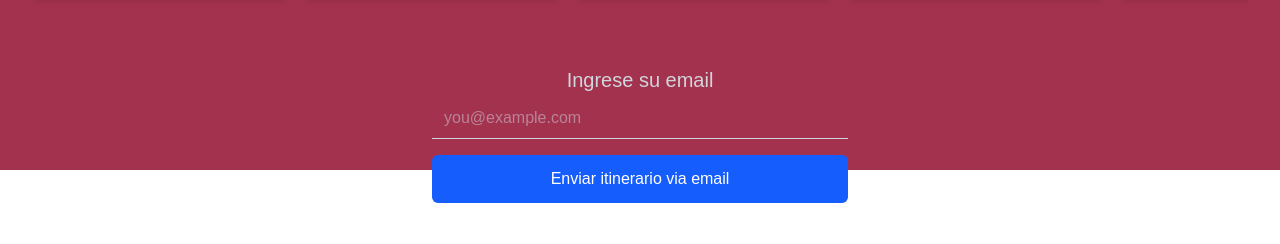
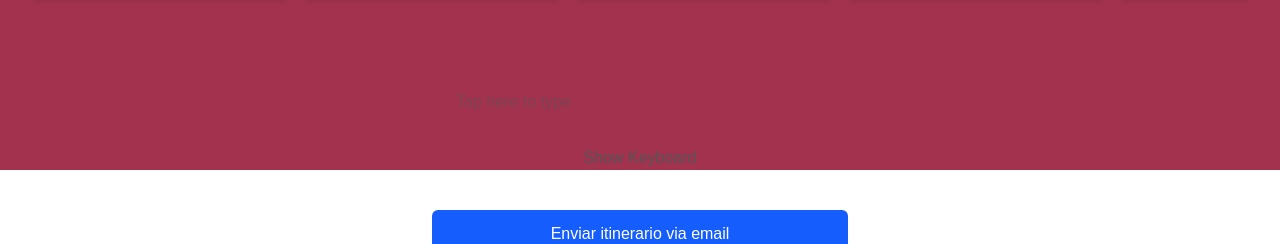
Before and after one commit to JOTALGS/vitivinicultura, a Next.js app: page /enot-planifica in a window 1280 px wide. Shown: the part 1430-1674 px from the top of the page. Built offline with nearby package versions, Linux system fonts and the light colour scheme.

Commit message:
teclado sin estilos

```diff
--- a/src/app/enot-planifica/page.jsx
+++ b/src/app/enot-planifica/page.jsx
@@ -10,6 +10,7 @@ import Card from '@/components/Card'; // Adjust import path as needed
 import Cookies from "js-cookie";
 import emailjs from '@emailjs/browser';
 import ItinerarySender from '@/components/ItinerarySender'; // Adjust import path as needed
+import VirtualKeyboard from '@/components/Keyboard';
 
 const CategoryCarousel = ({ category, items }) => {
   const navigationPrevRef = useRef(null);
--- a/src/components/ItinerarySender.jsx
+++ b/src/components/ItinerarySender.jsx
@@ -2,11 +2,12 @@ import React, { useState, useRef } from 'react';
 import { PDFDocument, rgb, StandardFonts } from 'pdf-lib';
 import Cookies from 'js-cookie';
 import emailjs from '@emailjs/browser';
+import VirtualKeyboard from './Keyboard';
 
 // Dropbox API endpoints
 const DROPBOX_UPLOAD_URL = 'https://content.dropboxapi.com/2/files/upload';
 const DROPBOX_SHARE_URL = 'https://api.dropboxapi.com/2/sharing/create_shared_link_with_settings';
-const DROPBOX_ACCESS_TOKEN = 'sl.u.AFw9-YYMQQCvMOaML1Oh6vfh1HHxsIcD84kJa9G1AX5h2krh0MdvoJ6cJJf4njy225I1577vtY8L80_-UkRNmjn-yvZ2IqaUPC68T6g16-CS_YmAFHNN0aY64nVBC4ZjswQiknIw1L2x9UrWbDdFYry8Og8SYbrZGcCwxuTIfDGmrjevpyniRqmHg6LLSWrQ-XnUz6Tqzf9KmZiaOhB4gadhTv3lVuzlSbudozDij_oxhkKBzt7gN6y5f2_BYH4uxf811jDjbfQasnZLkoZLbCIcMPhy98Vj6Um8FgbXGTLoQhetvi3ZNDBRT7yqi44iV8fJCK5A2HhITIa7l8cZtp085O95DXK6VLTU13-h4WdcWgk5CsNXdh6DbQST-2oLOrn4IsBFhil75ymdP8ytDPyt3fvQo2Sgleon15aNxQNtmg4Ixp4Z2JE8P1esjND3xvBz-D6Fln8J6dpevGFjdPqqiaIf7sa7aL2lgLWUzfvh53kHFZIozP4tBi7vcOewc4DzgC134-8Q1XR52pcLyivqN7Xag2b3CiEOWD1yCJIOrky77XEFYkGh_eZ2mmp7lkzExlTsO4YoxfSLmNyVo-tI0zyPg--znDUY6XC_6QuFS0t1gXFSJwApGeG6PLgzqc5p1uFDXygwPUBAV2UBsasq-4U5mcAQ790qbuqtb4QbxAqCDDKLjXXGlVw8sAX11XSCLX3KiQaK-enoDnNZk7akgTCsLbQBN6uMTtt14pyPtrrtovZycPI8ui5Pbxu8ROkLVoeWxIsV0VtgQAQBIxjdM3fwjCJB4BJ7jCJXGN3t05UoyZF-3hdTxYX2QOQUY1ngOGO-Nz6NU6x50LqWKPw43Bq-IhFK_YejqWbJOpnB8Y1mj1RuuxvNVX6iy20w7dFt6RU82LgqUxrqr6thO5NsDI4d1-KPxfzeSVLvkWLw3nUmBsjtyni62iMW6SfGaaankxVcP8ZF5mbghd8QjrT2-hHmNTI8gvrMUc5QONZt95iqlSV2VQ8TV5zQnfb7RchcRbmi0HMlmcrNwxVN6FQ5SlXCQ9Rs7yLpYeM22xRPWekmC0Rux8TQnNzdAaiydLD3WBalL9xJG5yrdL53a_NlRWoIM9wVrkn0yw3h9PWSL3rvY1ztQ8lL-4i7TBApEnC9K4EHsxnjTbDTTG27__NrUVoK_OHL0kMboeCrohuXepAOKwToKr57REVtNKTToeKAt-e5LGI3S9kIR2HY2vs4ddfhpdJD071dZA7TzF0wtJf3DV_WuvA9uifknzB12J_RfjYGFoqLARLPLhkhP9LLmJZS3Sgwd_jb1Qd8kOdtW200gu0jXDMRKl1ImppEScTRIW06AYaigBFkgckCCjlv01UsZVXv7Ly6oXWF-PXnsDwoyWOSkr0VflZQE3p5ImV25Rv9GPxQMs9ZJaXlk4znb6tO8IpI5TmeBxbi3GQkIA';
+const DROPBOX_ACCESS_TOKEN = 'sl.u.AFy9o6aKzZnRF3UbRPt1U7DfRomsMu-Haz0DFyoSnGeTrEkVMFWqR-H1RUj13E3BgGoYL9hfTkfiZk0ZlaTLvHtNIiu3M4ChkOmXWEr3Ae1zLgjlFR_CYRTWbCmow4zWaTeHlj-9jlWxkGos6xYbWztUspIbRTyo5imAIPHuqSXyw1RklZcJTNQ0Ajy5ActKaVCIbk_lYmQIohhO_futhMLKbgTvoJcqPID7s6KRGfnfkJWFmHwwHLvDYixnI3ty3cz7FosFsn9H5mKTYzLXjTsZ5wqwlScGm3HBBr32MgqHKwfjQx0v5o_-c4KQlFAOktUKUPeZIbYR5uCdMM5xv02n3Hj1fMzf-va1Z7k7Lq-6Wsqk_KskrIPF24RjxpSfv6nLrEZqDXQ16dQKZCbPw5-xWYYgz9_y35dlqMmnosjqIlsxV9C7C3cRuvQkOon8pXQjL-sZikW38CR1lMHTbsbxEOD8pf_w40FbyOxmsa1w-io-zam4QWvScEj8TDCprl_ul-jvPdz9Q7GJ-ctxycW_jY3mOhIbFrWrtt1iUlXmDY2eNzXKdwc_FroIEnRN5uxJVXTSGZt_Ap20bogarkJDDtj40VrPgfrYNSPJkcLUX-jgsgkVEyGs0miPWcyl3wXs2aGbBi5AIRwSuqA5cVfHBQgxaTuAvmqVIIt1Fha7ok51_gJgxGNGHoNZACOZW9cmDVCiuokM5LI8OBSAP677xpKtAW8IzyEuUlY1IlC5WRcG1ZuSKUiDNREI2W9txpS_Fk73KcqfeGTDDS-2qff65VvH1yGN1ejlmI6Sf2Cx5TlStarc0FuV3E0uZKx5dWBdcR722kPV4Zj9STEbPKU9Td9FtG1wNwJG5n6ASMC_wdJI1HVTJYqFHv1j9BAhVRJa56chD1Eiz1ydcSsqm8LaNF_0Hq3gqqeBfvOOabhaIoXni8SDTTHf2nglkEHc89dwV0uH66nVA9AofzwOM6RyegFGuynSKluvLTZGigMp35EFNZoUrpYza0GRb5XyK1tA3NMzjIvaXYDf_HSrkPeEnSOgPKYdvy_PtVclqwgmRYkqO_xTgEgMm-mLlgl0x79RxuCzNZPTKV98-NsCFVD5Of-ZErhPWxIF7wjVsIFOsv210PSiT1x36Uy0Tdl2IMnE97WMr_JmRtMeDLuuf7erjrN73mRHWShEpwbjQBwjnA6It0_8dMJ8qWigK2IDgC_dVgUpKH8jlme6qBZAdoLC-6pUH_jeIJB8jdaDzvzBUaZkv_tSYh7mcqAXyblgNbxKiYfMfjEgEZRZDiltTlwDTbKVxn02aQo-lf26GuTXvwFuvcVCKYZGWU1vksQg1vkPi9xPgmbkiKeqs7cPzELwQIAgjD36l1U_FY-fHHoKp2X-RlXQ2zlGUcHnh7IE895C1XEU1AdZkh3EijU_y6xkLjPe1Zwy0UtRe5Q1tHCrYw';
 
 // EmailJS configuration
 const EMAILJS_SERVICE_ID = 'service_lzdx8mk';
@@ -18,6 +19,12 @@ export default function ItinerarySender({ locations }) {
   const [message, setMessage] = useState('');
   const [email, setEmail] = useState('');
   const formRef = useRef();
+  const emailRef = useRef(null);
+
+  const handleKeyboardChange = (value) => {
+    setEmail(value);
+    console.log('Current email value:', value);
+  }
 
   // Function to clean text and remove problematic unicode characters
   const cleanText = (text) => {
@@ -476,21 +483,7 @@ export default function ItinerarySender({ locations }) {
         />
 
         <div className="mb-4">
-          <label htmlFor="email" className="block text-gray-300 text-xl font-medium mb-1">
-            Ingrese su email
-          </label>
-          <input
-            type="email"
-            id="email"
-            name="user_email"
-            value={email}
-            onChange={(e) => setEmail(e.target.value)}
-            placeholder="you@example.com"
-            className="w-full px-3 py-2 border-b border-gray-300 text-gray-300
-                        focus:outline-none focus:border-b-2 focus:border-[#F2E6CE]"
-            required
-            disabled={status !== 'idle' && status !== 'error'}
-          />
+          <VirtualKeyboard onChange={handleKeyboardChange}/>
         </div>
 
         <button
--- /dev/null
+++ b/src/components/Keyboard.jsx
@@ -0,0 +1,84 @@
+import React, { useState, useRef } from 'react';
+
+const keys = [
+  ['q','w','e','r','t','y','u','i','o','p'],
+  ['a','s','d','f','g','h','j','k','l'],
+  ['z','x','c','v','b','n','m','@', '_', '-', '.'],
+  ['1','2','3','4','5','6','7','8','9','0'],
+  ['Space', 'Backspace']
+];
+
+export default function VirtualKeyboard({ onChange }) {
+  const [visible, setVisible] = useState(false);
+  const inputRef = useRef(null);
+
+  const handleKeyPress = (key) => {
+    const input = inputRef.current;
+    if (!input) return;
+
+    const start = input.selectionStart;
+    const end = input.selectionEnd;
+    let newValue = input.value;
+
+    if (key === 'Backspace') {
+      newValue = newValue.slice(0, start - 1) + newValue.slice(end);
+      input.setSelectionRange(start - 1, start - 1);
+    } else if (key === 'Space') {
+      newValue = newValue.slice(0, start) + ' ' + newValue.slice(end);
+      input.setSelectionRange(start + 1, start + 1);
+    } else {
+      newValue = newValue.slice(0, start) + key + newValue.slice(end);
+      input.setSelectionRange(start + key.length, start + key.length);
+    }
+
+    input.value = newValue;
+    input.focus();
+
+    if (onChange) {
+      onChange(newValue);
+    }
+  };
+
+  return (
+    <div style={{ padding: '1rem' }}>
+      <input
+        type="text"
+        ref={inputRef}
+        onChange={(e) => onChange?.(e.target.value)}
+        style={{ padding: '0.5rem', fontSize: '1rem', width: '100%' }}
+        placeholder="Tap here to type"
+      />
+
+      <button onClick={() => setVisible(!visible)} style={{ marginTop: '1rem', padding: '0.5rem' }}>
+        {visible ? 'Hide Keyboard' : 'Show Keyboard'}
+      </button>
+
+      {visible && (
+        <div style={{ marginTop: '1rem', background: '#f0f0f0', padding: '1rem', borderRadius: '0.5rem' }}>
+          {keys.map((row, i) => (
+            <div key={i} style={{ display: 'flex', justifyContent: 'center', marginBottom: '0.5rem' }}>
+              {row.map((key) => (
+                <button
+                  type='button'
+                  key={key}
+                  onClick={() => handleKeyPress(key)}
+                  style={{
+                    margin: '0.25rem',
+                    padding: '1rem',
+                    fontSize: '1rem',
+                    borderRadius: '0.25rem',
+                    minWidth: key === 'Space' ? '200px' : '40px',
+                    background: '#ddd',
+                    border: '1px solid #aaa'
+                  }}
+                >
+                  {key === 'Space' ? '␣' : key}
+                </button>
+              ))}
+            </div>
+          ))}
+        </div>
+      )}
+    </div>
+  );
+}
```
